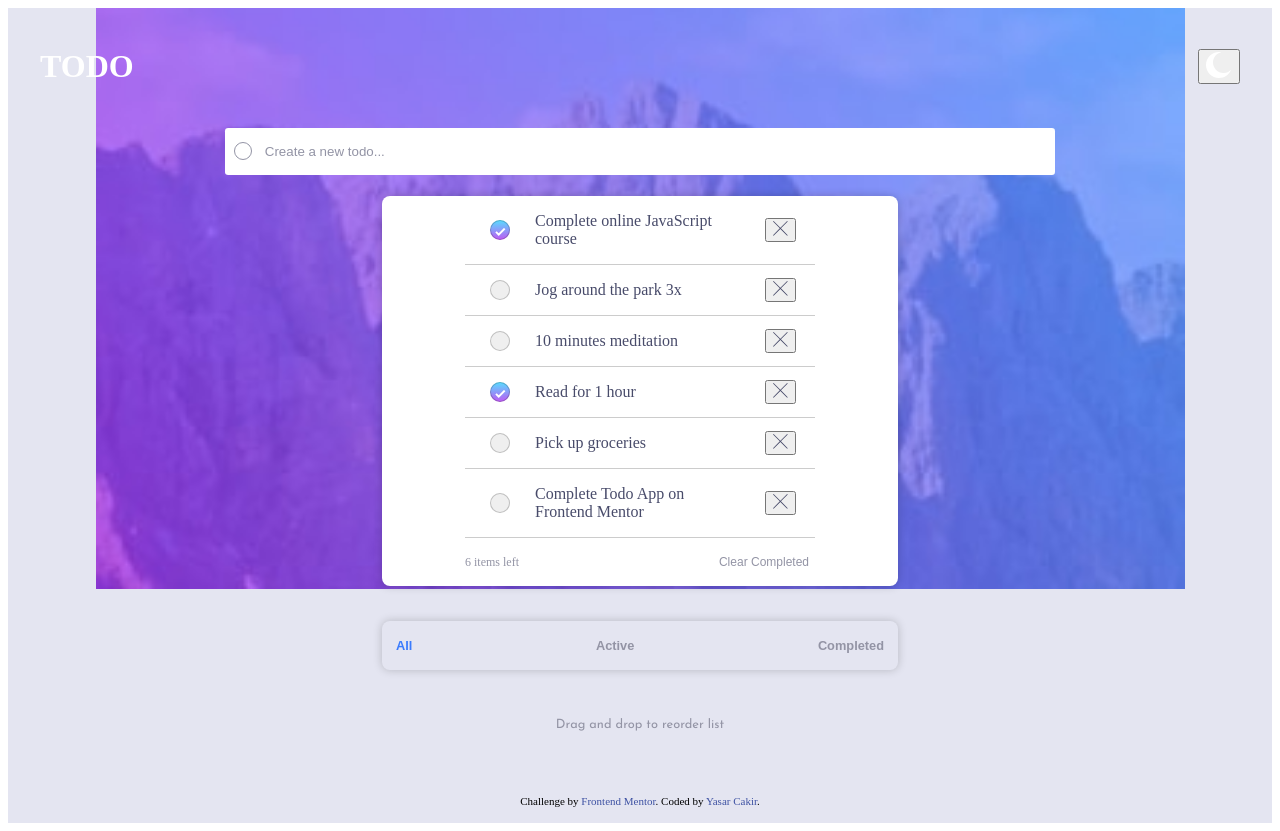
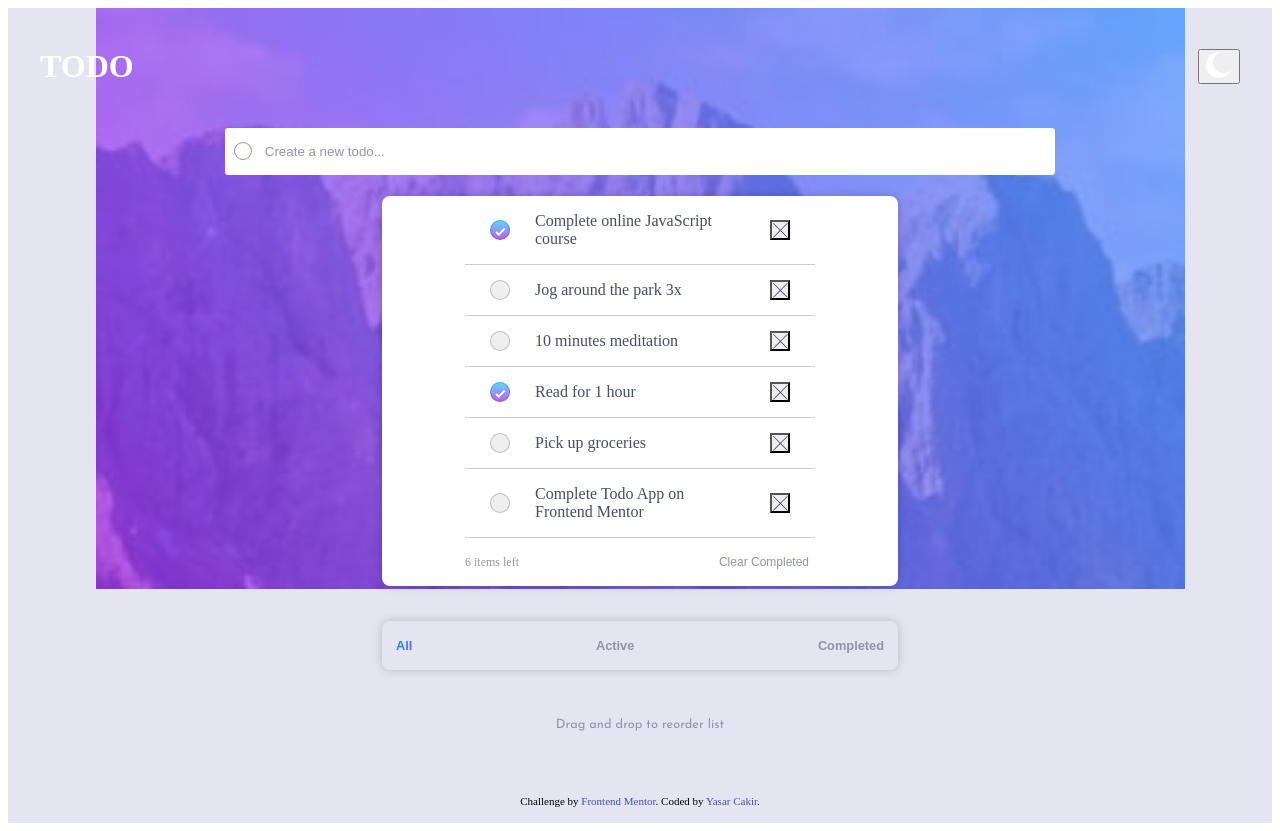
Before and after one commit to ysrckr/frontendmentor-todo-app, a SvelteKit app in the folder client/: page / in a window 1280 px wide. Built offline with nearby package versions, Linux system fonts and the light colour scheme.

Commit message:
Refactor dark mode styling for todo list

```diff
--- a/client/src/routes/+page.svelte
+++ b/client/src/routes/+page.svelte
@@ -86,7 +86,11 @@
 	};
 </script>
 
-<main class="main">
+<main
+	class={cn('main', {
+		'main--dark': $mode === 'dark',
+	})}
+>
 	<div
 		data-testid="background"
 		class={cn('background', {
@@ -123,14 +127,20 @@
 				for="form--todo"
 			></label>
 			<input
-				class="form__input"
+				class={cn('form__input', {
+					'form__input--dark': $mode === 'dark',
+				})}
 				type="text"
 				name="todo"
 				id="form--todo"
 				placeholder="Create a new todo..."
 			/>
 		</form>
-		<ul class="list">
+		<ul
+			class={cn('list', {
+				'list--dark': $mode === 'dark',
+			})}
+		>
 			{#each filteredTodos as todo, index (todo.id)}
 				<li
 					class="todo"
@@ -141,18 +151,19 @@
 					on:dragover={(event) => event.preventDefault()}
 					on:dragenter={() => (hovering = index)}
 				>
-					<button class={cn("todo__checkbox", {
-            "todo__checkbox--checked": todo.completed
-          })}> </button>
+					<button
+						class={cn('todo__checkbox', {
+							'todo__checkbox--checked': todo.completed,
+              'todo__checkbox--dark': $mode === 'dark'
+						})}
+					>
+					</button>
 					<p class="todo__text">{todo.text}</p>
-					<button
-						><img
-							class="todo__delete"
-							src="/images/icon-cross.svg"
-							alt="delete"
-              width="15px"
-						/></button
-					>
+					<button class={
+            cn("todo__delete", {
+              "todo__delete--dark": $mode === 'dark'
+            })
+          }></button>
 				</li>
 			{/each}
 			<Count todosLength={todos.length} />
--- a/client/src/styles/global.scss
+++ b/client/src/styles/global.scss
@@ -35,6 +35,10 @@ ul {
 	gap: 3rem;
 	min-height: 100vh;
 	background-color: map.get(c.$light-theme-clrs, 'very-light-grayish-blue');
+
+	&--dark {
+		background-color: map.get(c.$dark-theme-clrs, 'very-dark-blue');
+	}
 }
 
 .background {
@@ -118,6 +122,10 @@ ul {
 		&::placeholder {
 			color: map.get(c.$light-theme-clrs, 'dark-grayish-blue');
 		}
+
+		&--dark {
+			background-color: map.get($map: c.$dark-theme-clrs, $key: 'very-dark-grayish-blue');
+		}
 	}
 }
 
@@ -131,6 +139,8 @@ ul {
 	background-color: #fff;
 	box-shadow: 0 0 10px rgba(0, 0, 0, 0.2);
 	@include m.textColor('light');
+
+	@include m.dark-mode;
 }
 
 .todo {
@@ -151,7 +161,19 @@ ul {
 	}
 
 	&__delete {
+		width: 1rem;
+		height: 1rem;
+		padding: 0.5rem;
+		display: inline-block;
 		font-weight: 700;
+		background-image: url('/images/icon-cross.svg');
+		background-size: 15px;
+		background-position: center;
+		background-repeat: no-repeat;
+
+		&--dark {
+			filter: brightness(0.9) contrast(5%);
+		}
 	}
 
 	&__checkbox {
@@ -176,5 +198,9 @@ ul {
 				z-index: 2;
 			}
 		}
+
+		&--dark {
+			border: 1px solid map.get(c.$light-theme-clrs, 'dark-grayish-blue');
+		}
 	}
 }
--- a/client/src/styles/partials/_mixins.scss
+++ b/client/src/styles/partials/_mixins.scss
@@ -14,3 +14,10 @@
 		color: map-get($map: c.$dark-theme-clrs, $key: 'very-very-dark-grayish-blue');
 	}
 }
+
+@mixin dark-mode {
+	&--dark {
+		background-color: map.get($map: c.$dark-theme-clrs, $key: 'very-dark-grayish-blue');
+		color: map.get(c.$dark-theme-clrs, 'light-grayish-blue');
+	}
+}
```
